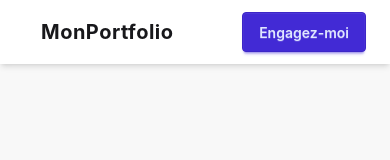
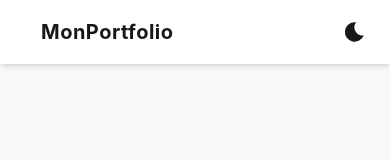
Before and after one commit to Dc-coder25/DC_portfolio, a React (Vite) app: page / in a window 390 px wide. Shown: the top 160 px of the page. Built offline with nearby package versions, Linux system fonts and the light colour scheme.

Commit message:
feat: add responsive navbar with light/dark toggle (sun-switch-moon)

```diff
--- a/src/components/Navbar.jsx
+++ b/src/components/Navbar.jsx
@@ -1,11 +1,22 @@
-import React from 'react'
+import React, { useState, useEffect } from 'react'
 
 export default function Navbar() {
+  const [theme, setTheme] = useState("light")
+
+  // Applique le thème au <html>
+  useEffect(() => {
+    document.querySelector("html").setAttribute("data-theme", theme)
+  }, [theme])
+
+  const toggleTheme = () => {
+    setTheme(theme === "light" ? "dark" : "light")
+  }
+
   return (
     <div className="navbar bg-base-100 shadow-md px-6">
       {/* Logo / Branding */}
       <div className="flex-1">
-        <a className="btn btn-ghost normal-case text-xl font-bold tracking-wide">
+        <a href="#hero" className="btn btn-ghost normal-case text-xl font-bold tracking-wide">
           MonPortfolio
         </a>
       </div>
@@ -13,15 +24,26 @@ export default function Navbar() {
       {/* Menu principal */}
       <div className="flex-none hidden md:flex">
         <ul className="menu menu-horizontal px-1 font-medium">
-          <li><a className="hover:text-primary">Projets</a></li>
-          <li><a className="hover:text-primary">À propos</a></li>
-          <li><a className="hover:text-primary">Contact</a></li>
+          <li><a href="#projects" className="hover:text-primary">Projets</a></li>
+          <li><a href="#about" className="hover:text-primary">À propos</a></li>
+          <li><a href="#contact" className="hover:text-primary">Contact</a></li>
         </ul>
       </div>
 
-      {/* Bouton d’action */}
-      <div className="flex-none">
-        <button className="btn btn-primary">Engagez-moi</button>
+      {/* Actions */}
+      <div className="flex-none flex items-center gap-4">
+        {/* Toggle Light/Dark */}
+        <label className="swap swap-rotate">
+          {/* Icône soleil */}
+          <input type="checkbox" onChange={toggleTheme} checked={theme === "dark"} />
+          <svg className="swap-on fill-current w-6 h-6" xmlns="http://www.w3.org/2000/svg" viewBox="0 0 24 24">
+            <path d="M5.64 17.657l-1.414 1.414L4.22 20.07l1.414-1.414zM12 4a8 8 0 100 16 8 8 0 000-16zm0-2a10 10 0 110 20 10 10 0 010-20z"/>
+          </svg>
+          {/* Icône lune */}
+          <svg className="swap-off fill-current w-6 h-6" xmlns="http://www.w3.org/2000/svg" viewBox="0 0 24 24">
+            <path d="M21.75 15.5A9.75 9.75 0 1112 2.25c.69 0 1.36.07 2 .21a8.25 8.25 0 007.75 13.04z"/>
+          </svg>
+        </label>
       </div>
     </div>
   )
```
